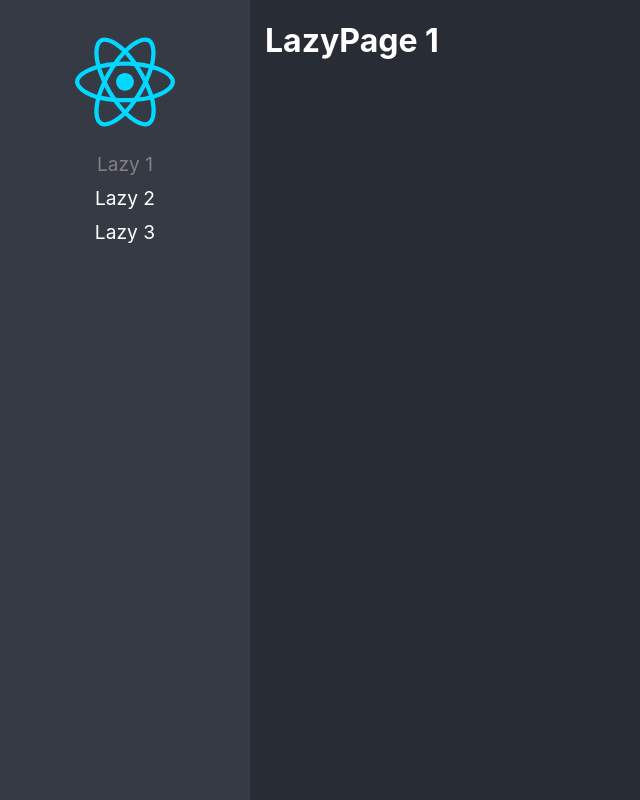
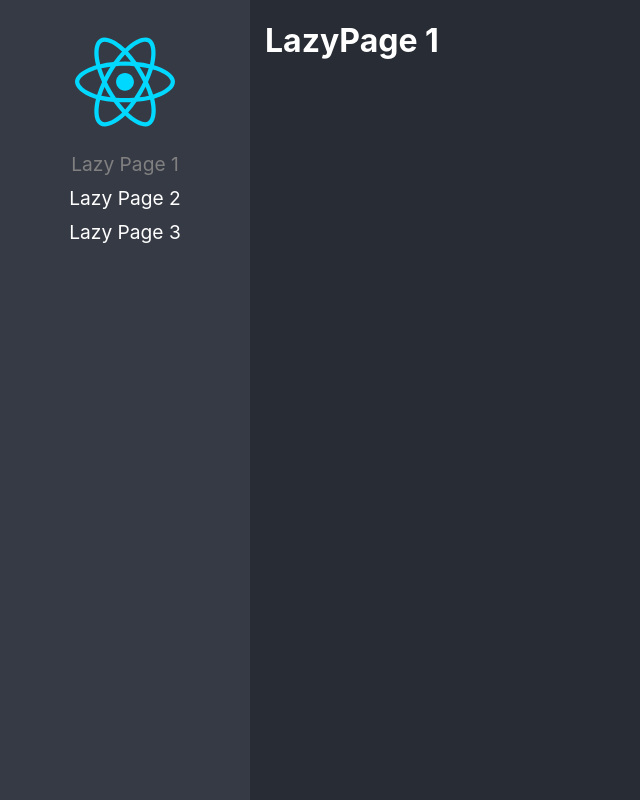
Before and after one commit to willjean29/react-advance, a React (Vite) app: page /lazy1 in a window 1280 px wide. Shown: the whole page, without its empty margins (0-640 px from the left). Built offline with nearby package versions, Linux system fonts and the light colour scheme.

Commit message:
feat: add refactor routes and basic lazyload

```diff
--- a/src/lazyload/pages/LazyPage1.tsx
+++ b/src/lazyload/pages/LazyPage1.tsx
@@ -1,3 +1,5 @@
 export const LazyPage1 = () => {
   return <h1>LazyPage 1</h1>;
 };
+
+export default LazyPage1;
--- a/src/lazyload/pages/LazyPage2.tsx
+++ b/src/lazyload/pages/LazyPage2.tsx
@@ -1,3 +1,5 @@
 export const LazyPage2 = () => {
   return <h1>LazyPage 2</h1>;
 };
+
+export default LazyPage2;
--- a/src/lazyload/pages/LazyPage3.tsx
+++ b/src/lazyload/pages/LazyPage3.tsx
@@ -1,3 +1,5 @@
 export const LazyPage3 = () => {
   return <h1>LazyPage 3</h1>;
 };
+
+export default LazyPage3;
--- a/src/routes/Navigations.tsx
+++ b/src/routes/Navigations.tsx
@@ -1,38 +1,34 @@
+import { Suspense } from "react";
 import { BrowserRouter, NavLink, Navigate, Route, Routes } from "react-router-dom";
 import logo from "../assets/react.svg";
-import { LazyPage1, LazyPage2, LazyPage3 } from "../lazyload/pages";
+import { routes } from "./routes";
+
 const Navigation = () => {
   return (
+    <Suspense fallback={<span>Loading...</span>}>
       <BrowserRouter>
         <div className="main-layout">
           <nav>
             <img className="logo" src={logo} alt="react logo" width={100} height={100} />
             <ul>
-            <li>
-              <NavLink to="/lazy1" className={({ isActive }) => (isActive ? "nav-active" : "")}>
-                Lazy 1
+              {routes.map((route, index) => (
+                <li key={index}>
+                  <NavLink to={route.to} className={({ isActive }) => (isActive ? "nav-active" : "")}>
+                    {route.name}
                   </NavLink>
                 </li>
-            <li>
-              <NavLink to="/lazy2" className={({ isActive }) => (isActive ? "nav-active" : "")}>
-                Lazy 2
-              </NavLink>
-            </li>
-            <li>
-              <NavLink to="/lazy3" className={({ isActive }) => (isActive ? "nav-active" : "")}>
-                Lazy 3
-              </NavLink>
-            </li>
+              ))}
             </ul>
           </nav>
           <Routes>
-          <Route path="/lazy1" element={<LazyPage1 />} />
-          <Route path="/lazy2" element={<LazyPage2 />} />
-          <Route path="/lazy3" element={<LazyPage3 />} />
+            {routes.map(({ path, Component }, index) => (
+              <Route path={path} element={<Component />} key={index} />
+            ))}
             <Route path="/*" element={<Navigate to="/lazy1" replace />} />
           </Routes>
         </div>
       </BrowserRouter>
+    </Suspense>
   );
 };
 
--- /dev/null
+++ b/src/routes/routes.ts
@@ -0,0 +1,34 @@
+import { LazyExoticComponent, lazy } from "react";
+type JSXComponent = () => JSX.Element;
+
+interface Route {
+  to: string;
+  path: string;
+  Component: LazyExoticComponent<JSXComponent> | JSXComponent;
+  name: string;
+}
+
+const Lazy1 = lazy(() => import('../lazyload/pages/LazyPage1'));
+const Lazy2 = lazy(() => import('../lazyload/pages/LazyPage2'));
+const Lazy3 = lazy(() => import('../lazyload/pages/LazyPage3'));
+
+export const routes: Route[] = [
+  {
+    to: '/lazy1',
+    path: 'lazy1',
+    Component: Lazy1,
+    name: 'Lazy Page 1'
+  },
+  {
+    to: '/lazy2',
+    path: 'lazy2',
+    Component: Lazy2,
+    name: 'Lazy Page 2'
+  },
+  {
+    to: '/lazy3',
+    path: 'lazy3',
+    Component: Lazy3,
+    name: 'Lazy Page 3'
+  }
+]
```
Lines whose indentation alone changed are shown as unchanged.
